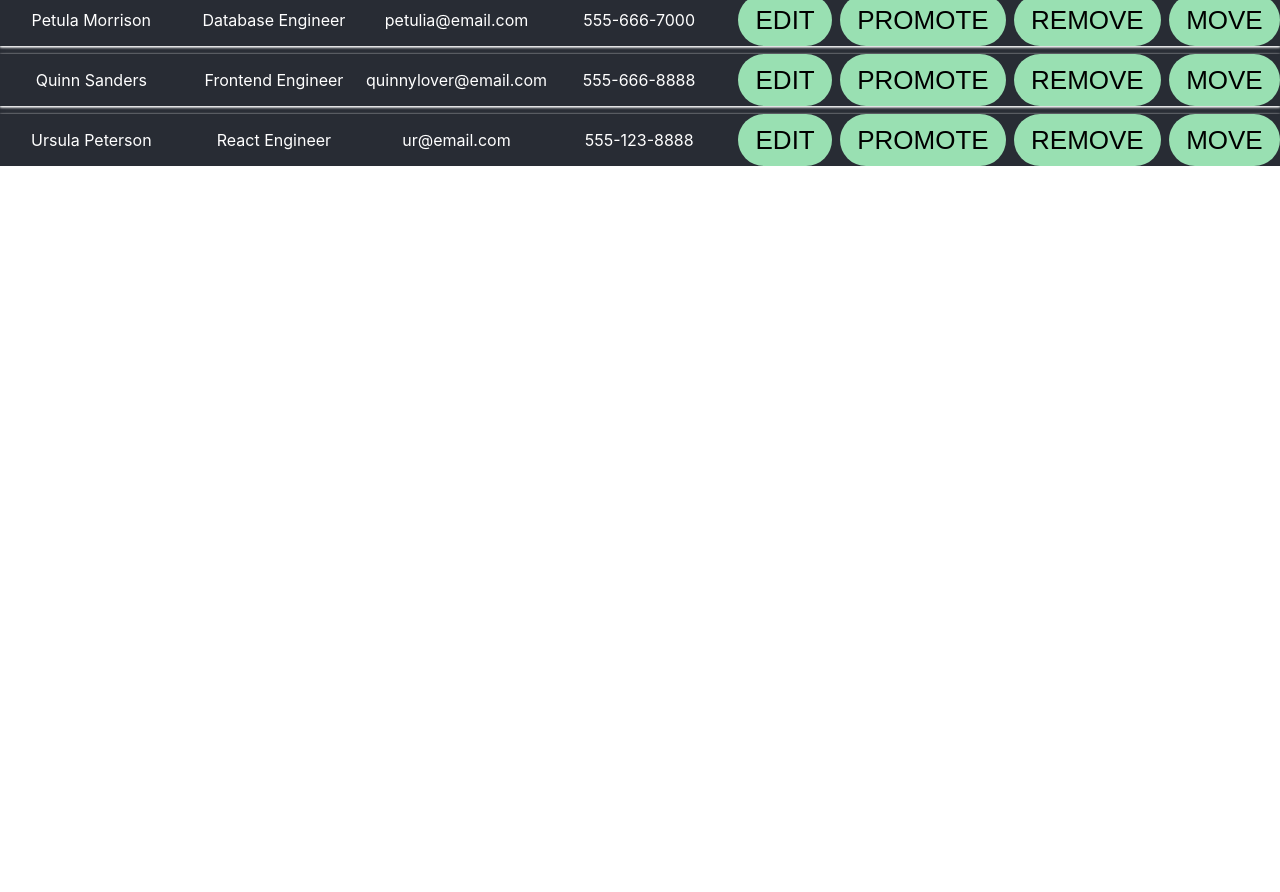
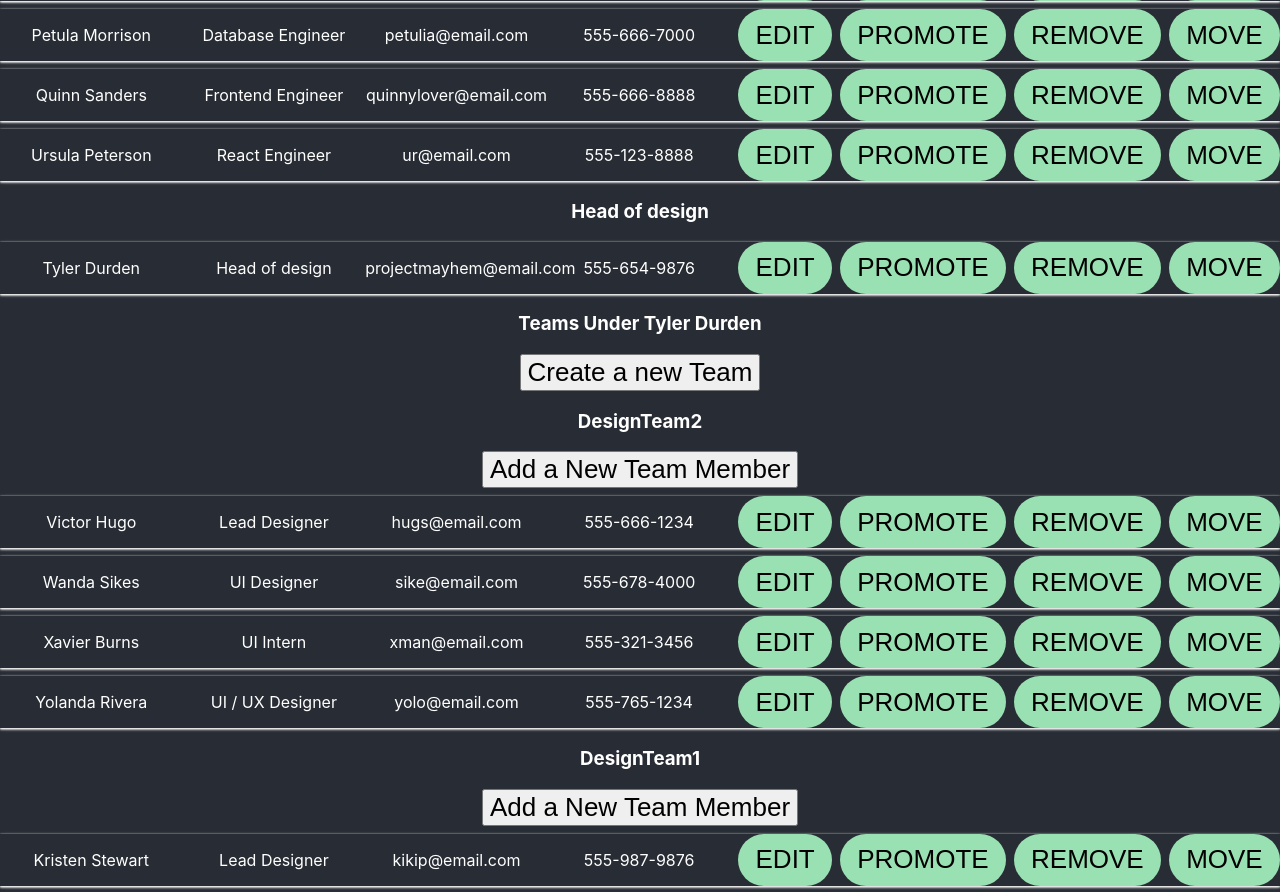
Before and after one commit to limatgans/react-erp, a React (Vite) app: page / in a window 1280 px wide. Shown: the part 1900-2792 px from the top of the page. Before the commit the page ends 2066 px from the top, so only its background shows below. Built offline with nearby package versions, Linux system fonts and the light colour scheme.

Commit message:
[feat] Add Teams feature

```diff
--- a/src/App.jsx
+++ b/src/App.jsx
@@ -3,6 +3,9 @@ import logo from "./logo.svg";
 import "./App.css";
 import { employeeData, teams, position } from "./data/data";
 import EmployeeCardList from "./components/EmployeeCardList";
+import EmployeeCard from "./components/EmployeeCard";
+import CreateTeamModal from "./components/CreateTeamModal";
+
 import TeamsList from "./components/Team";
 
 import Header from "./components/Header";
@@ -13,14 +16,16 @@ function App() {
 	const [empData, setEmpData] = useState(employeeData);
 	const [posData, setPosData] = useState(position);
 	const [teamData, setTeamData] = useState(teams);
+	const [showNewTeamModal, toggleNewTeamModal] = useState(false);
 
 	useEffect(() => {
+		// Mapping Employee with position
 		const empPositionMapData = empData.map(emp => {
 			const posDetails = posData.find(pos => pos.id === emp.position);
-			return { ...emp, position: posDetails.name };
+			return { ...emp, position: posDetails.name, positionId: emp.position };
 		});
-		setDisplayData(empPositionMapData);
 
+		// Mapping Teams with details of members
 		const teamDetails = teamData.map(team => {
 			const memData = team.members.map(member => {
 				const memDetails = empPositionMapData.find(emp => emp.id == member);
@@ -28,6 +33,19 @@ function App() {
 			});
 			return { ...team, members: memData };
 		});
+
+		const mgmtPositions = [1, 2, 3, 4];
+
+		const mgmtPositionMapData = empPositionMapData.filter(emp => {
+			return mgmtPositions.includes(emp.positionId);
+		});
+
+		const mgmtData = mgmtPositionMapData.map(emp => {
+			const teams = teamDetails.filter(t => t.reportsTo === emp.id);
+			return { ...emp, teams };
+		});
+
+		setDisplayData(mgmtData);
 		setTeamDisplayData(teamDetails);
 	}, [empData, posData, teamData]);
 
@@ -96,6 +114,23 @@ function App() {
 			};
 		}
 
+		if (id === 1) {
+			return {
+				status: false,
+				msg: "Employee cannot be removed as he/she is CEO",
+			};
+		}
+
+		const teamsReporting = teamData.filter(t => t.reportsTo === id);
+
+		if (teamsReporting.length !== 0) {
+			return {
+				status: false,
+				msg:
+					"Employee cannot be removed as he/she has teams under him. Please reassign the team",
+			};
+		}
+
 		// Removing Employee from Teams Data
 		const newTeams = teamData.map(team => {
 			const memIndex = team.members.findIndex(mem => mem === id);
@@ -135,7 +170,7 @@ function App() {
 		}
 
 		const newEmpList = empData.map((emp, idx) => {
-			if (idx === id) {
+			if (emp.id === id) {
 				return {
 					...emp,
 					name: name ? name : emp.name,
@@ -170,7 +205,7 @@ function App() {
 		if (posDetails.reportsTo === 0) {
 			return {
 				status: false,
-				msg: `${emp.name} cannot be promoted as he is already at the top of position table`,
+				msg: `${emp.name} cannot be promoted as he/she is already at the top of position table`,
 			};
 		}
 
@@ -244,7 +279,6 @@ function App() {
 		// 	team => team.reportsTo === pos.reportsTo && !team.members.includes(empId),
 		// );
 
-
 		const teamsAvailable = teamData.filter(team => {
 			// Find which employee the team reports to
 			const reportingEmployee = empData.find(emp => emp.id === team.reportsTo);
@@ -299,11 +333,78 @@ function App() {
 		};
 	};
 
+	const createTeams = ({ empId, teamName }) => {
+		const teams = teamData.filter(t => t.name === teamName);
+
+		if (teams.length !== 0) {
+			return {
+				status: false,
+				msg: "Two teams cannot have the same name.",
+			};
+		}
+
+		const emp = empData.find(emp => emp.id === empId);
+		if (!emp) {
+			return {
+				status: false,
+				msg: "Employee Details not found",
+			};
+		}
+
+		const newTeams = [
+			...teamData,
+			{
+				id: teamData[teamData.length - 1].id + 1,
+				name: teamName,
+				members: [],
+				reportsTo: empId,
+			},
+		];
+
+		setTeamData(newTeams);
+		return {
+			status: true,
+			msg: "Team created successfully!",
+		};
+	};
+
 	return (
 		<>
 			<div className="App">
 				<Header />
-				{teamDisplayData.map((team, index) => {
+				{displayData.map((employee, index) => {
+					return (
+						<>
+							<h3>{employee.position}</h3>
+							<EmployeeCard
+								key={employee.id}
+								id={employee.id}
+								name={employee.name}
+								position={employee.position}
+								email={employee.email}
+								phone={employee.phone}
+								removeEmployee={removeEmployee}
+								editEmployee={editEmployee}
+								promoteEmployee={promoteEmployee}
+								getTeamsForEmp={getTeamsForEmp}
+								moveEmployee={moveEmployee}
+							/>
+							<h3>Teams Under {employee.name}</h3>
+							<button
+								onClick={e => {
+									toggleNewTeamModal(true);
+								}}>
+								Create a new Team
+							</button>
+							<CreateTeamModal
+								visible={showNewTeamModal}
+								empId={employee.id}
+								createTeams={createTeams}
+								closeModal={e => {
+									toggleNewTeamModal(false);
+								}}
+							/>
+							{employee.teams.map(team => {
 								return (
 									<TeamsList
 										key={team.id}
@@ -318,6 +419,9 @@ function App() {
 									/>
 								);
 							})}
+						</>
+					);
+				})}
 				{/* <EmployeeCardList data={displayData} /> */}
 			</div>
 		</>
--- /dev/null
+++ b/src/components/CreateTeamModal.jsx
@@ -0,0 +1,53 @@
+import React, { useState } from "react";
+
+export default function CreateTeamModal({
+	visible,
+	empId,
+	createTeams,
+	closeModal,
+}) {
+	const [teamName, setTeamName] = useState("");
+
+	const handleCreate = e => {
+		if (!teamName) {
+			return alert("Team Name is empty")
+		}
+		const status = createTeams({ teamName, empId });
+		alert(status.msg);
+		// closeModal();
+	};
+
+	const handleNameChange = e => {
+		setTeamName(e.target.value);
+	};
+
+	return (
+		<>
+			{visible && (
+				<div className="modal">
+					<div className="modal-content">
+						<div className="modal-header">
+							<h4 className="modal-title">Create New Team</h4>
+						</div>
+						<div className="modal-body">
+						<div>
+								Team Name :{" "}
+								<input
+									type="text"
+									value={teamName}
+									onChange={handleNameChange}
+									placeholder="Enter new team name here"
+								/>
+							</div>
+						</div>
+
+						<div className="modal-footer">
+							<button onClick={handleCreate}>Create</button>
+							<button onClick={closeModal}>Close</button>
+						</div>
+					</div>
+				</div>
+			)}
+		</>
+	);
+}
```
Also changed, not shown: package.json (+5 -2 lines), src/components/MoveModal.jsx (line endings or trailing spaces), 1 other file (tests, documents, lock files or other folders). Lines whose indentation alone changed are shown as unchanged.
